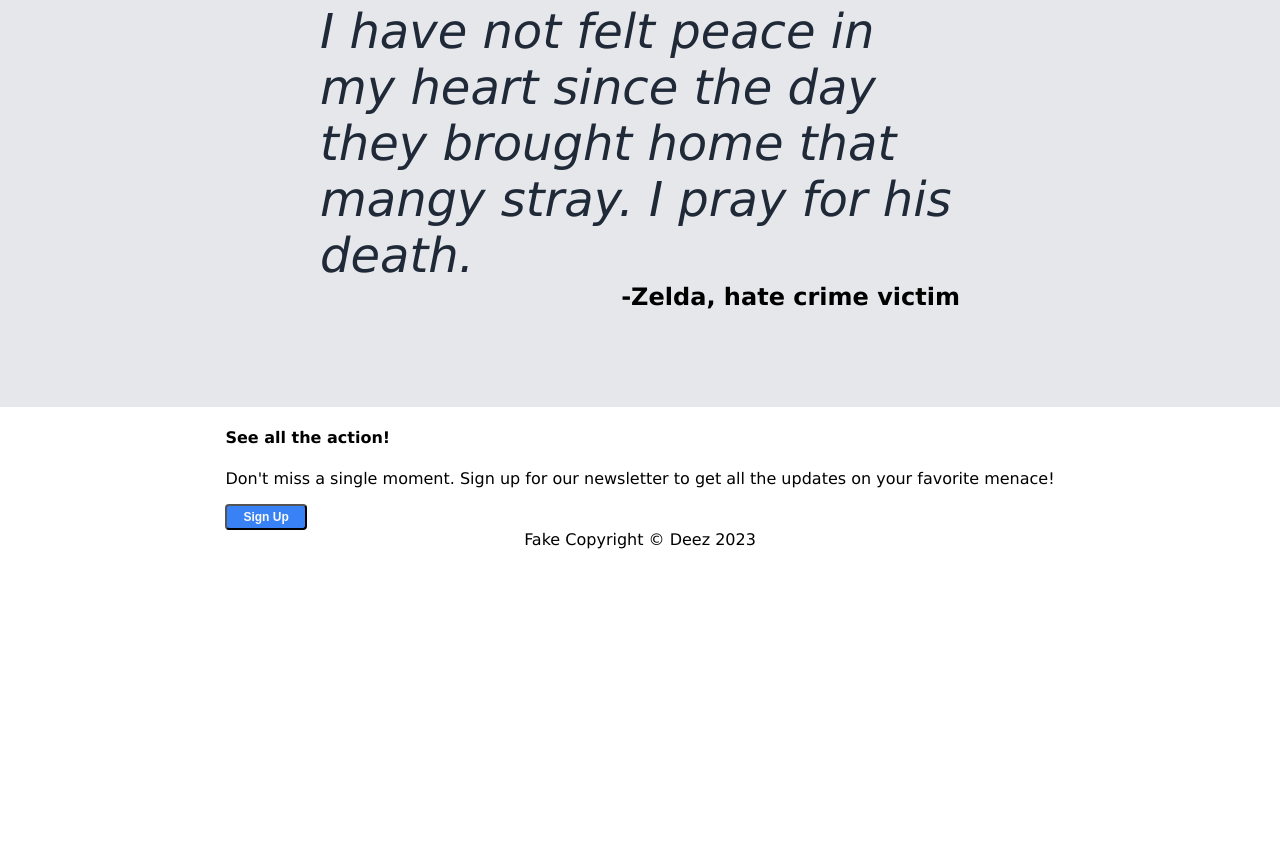
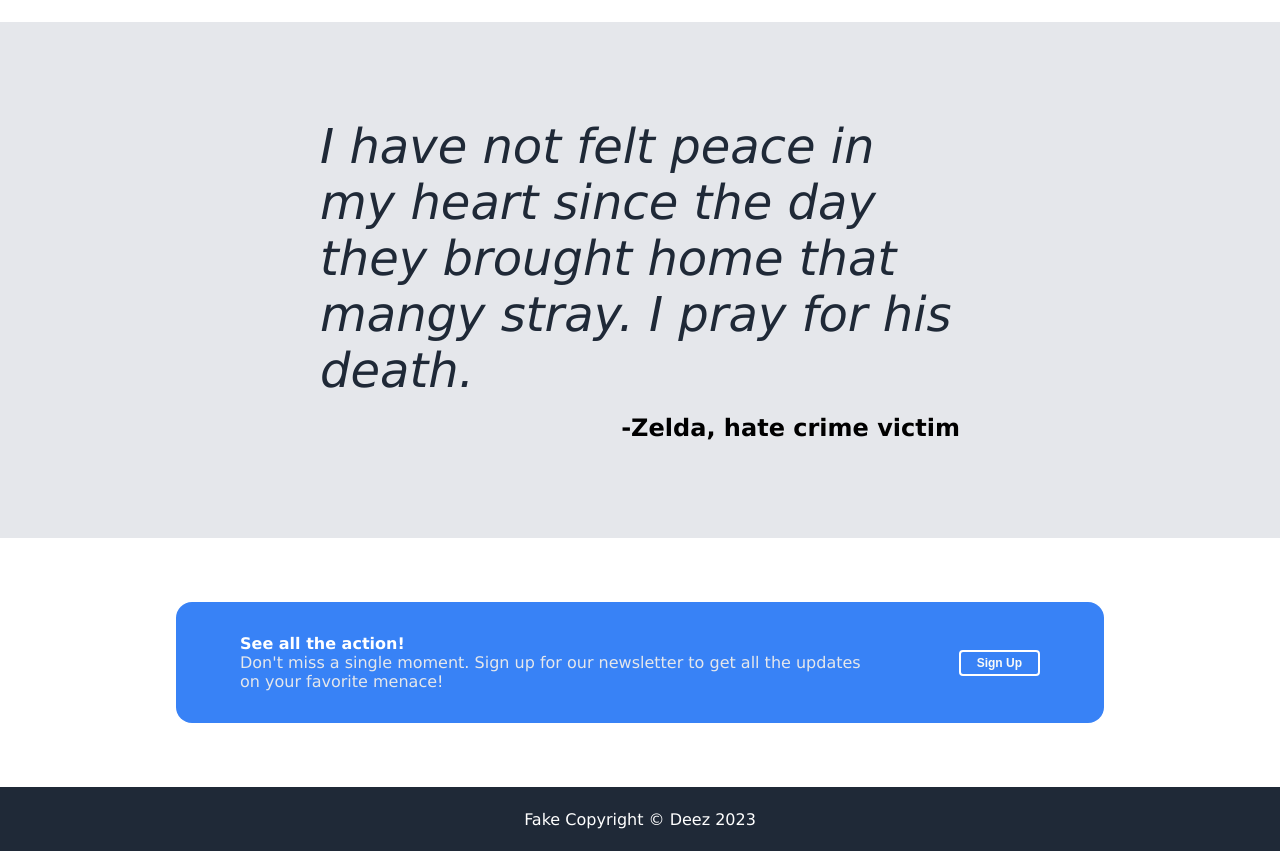
Before and after one commit to sparrone/landing-page, a plain HTML site: page index.html in a window 1280 px wide. Shown: the part 856-1707 px from the top of the page. Before the commit the page ends 1405 px from the top, so only its background shows below. Drawn offline with Linux system fonts and the light colour scheme.

Commit message:
Add style to section four and footer

```diff
--- a/styles.css
+++ b/styles.css
@@ -10,11 +10,11 @@ body > div {
     justify-content: center;
 }
 
-.header, .section-one {
+.title-bar, .section-one, .footer {
     background-color: #1F2937;
 }
 
-.content-wrapper {
+.header-wrapper {
     max-width: 50rem;
     flex: 1;
     display: flex;
@@ -23,7 +23,7 @@ body > div {
     align-items: center;
 }
 
-.content-wrapper > * {
+.header-wrapper > * {
     margin: .5rem 1rem;
 }
 
@@ -41,7 +41,7 @@ body > div {
     cursor: text;
 }
 
-.header ul {
+.title-bar ul {
     width: 8rem;
     list-style: none;
     padding: 0;
@@ -49,19 +49,22 @@ body > div {
     display: flex;
 }
 
-.header li a {
+.title-bar li a {
     font-size: 1rem;
     color: #E5E7EB;
     text-decoration: none;
 }
 
-.section-one .content-wrapper {
+.section-one .header-wrapper {
     margin: 6rem 0;
 }
 
 @media (width < 1056px)
 {
-    .section-one .content-wrapper {
+    .section-one .header-wrapper {
+        justify-content: center;
+    }
+    .section-four .recruitment-wrapper {
         justify-content: center;
     }
 }
@@ -76,7 +79,7 @@ body > div {
     margin: 0;
 }
 
-.left p {
+p {
     color: #E5E7EB;
 }
 
@@ -157,6 +160,48 @@ button {
 
 .quote-origin {
     font-size: 1.5rem;
-    font-weight: 800;
+    font-weight: 900;
     align-self: flex-end;
+    margin-top: 1rem;
 }
+
+.recruitment-wrapper {
+    background-color: #3882F6;
+    border-radius: 1rem;
+    margin: 4rem 0;
+    padding: 2rem 4rem;
+    max-width: 50rem;
+    flex: 1;
+    display: flex;
+    flex-wrap: wrap;
+    justify-content: space-between;
+    align-items: center;
+}
+
+.text {
+    max-width: 40rem;
+}
+
+.text h4{
+    margin: 0;
+    color: white;
+}
+
+.text p {
+    margin: 0;
+}
+
+.recruitment-wrapper button {
+    border: 2px solid white;
+}
+
+.footer {
+    display: flex;
+    justify-content: center;
+    align-items: center;
+    height: 4rem;
+}
+
+.footer-text {
+    color: white;
+}
```
